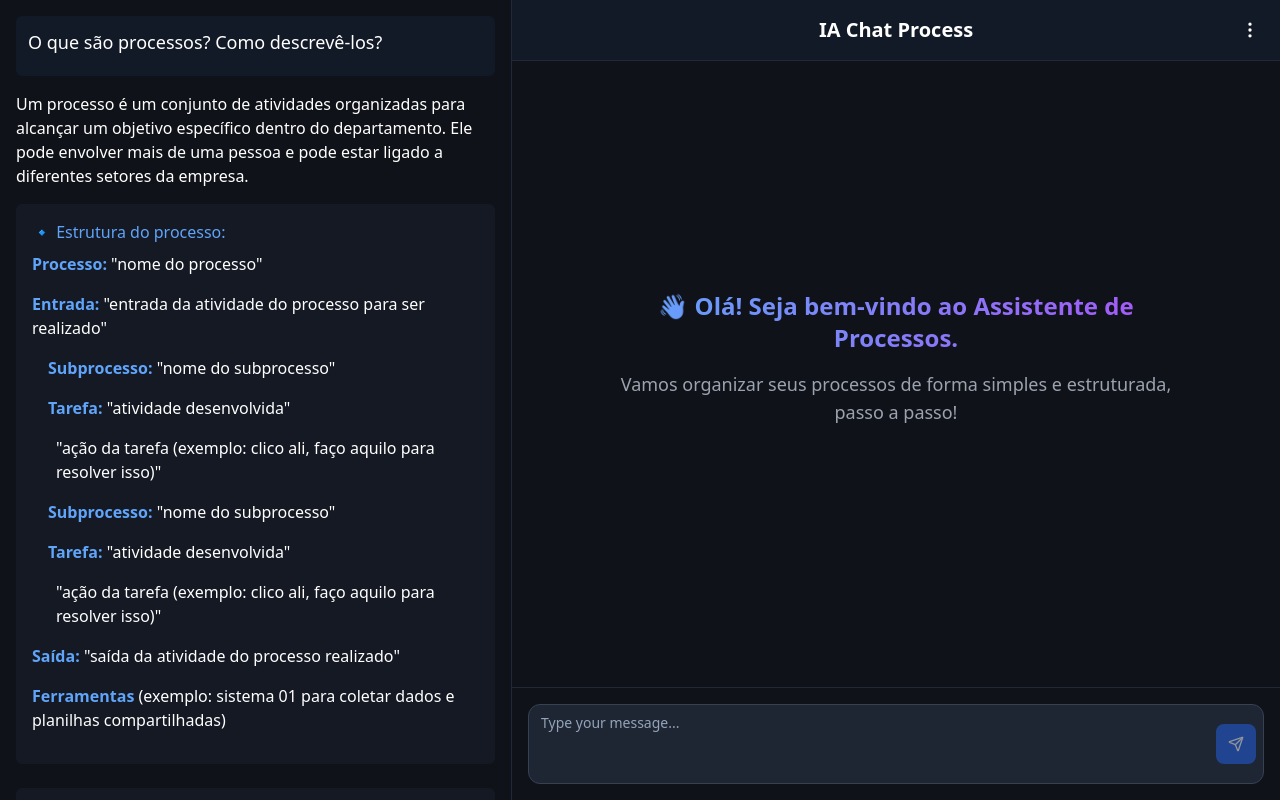
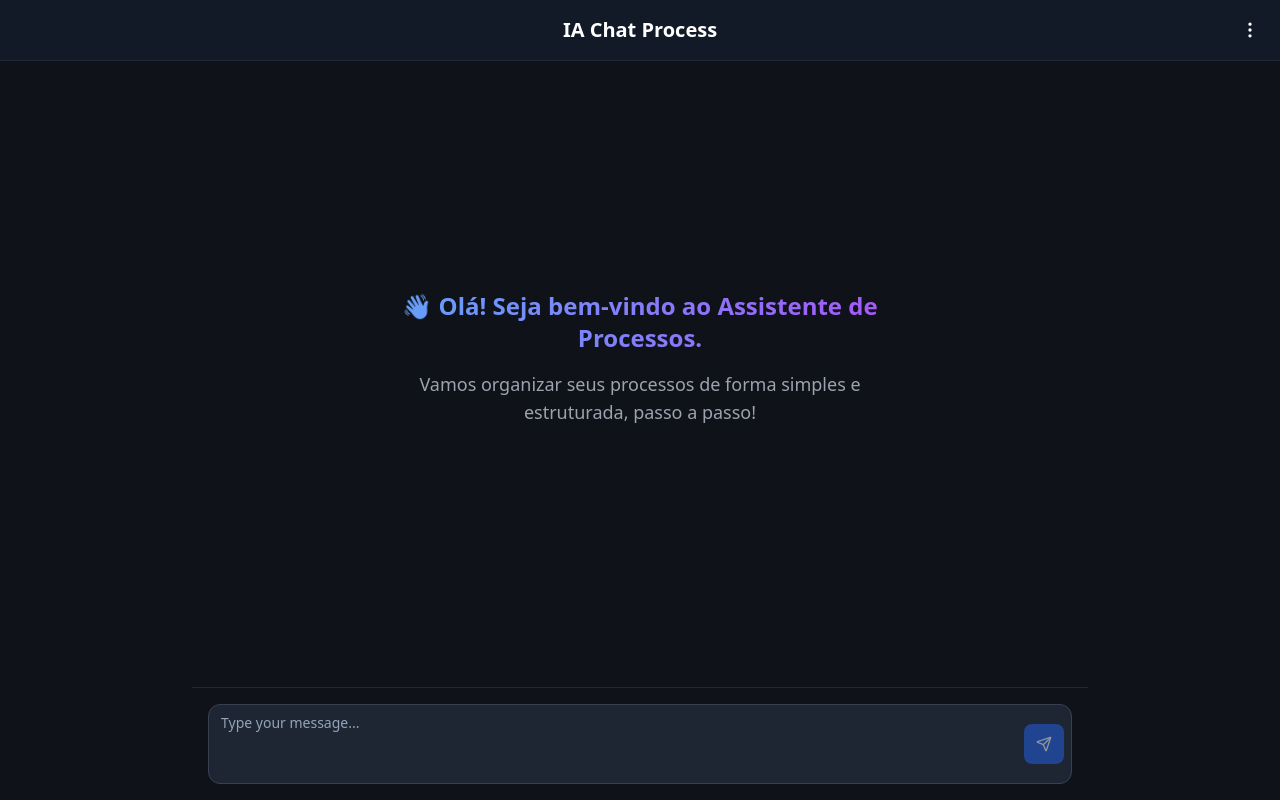
Before and after one commit to luizfjunior/sentinela.chat, a React (Vite) app: page / in a window 1280 px wide. Built offline with nearby package versions, Linux system fonts and the light colour scheme.

Commit message:
Refactor: Centralize chat and remove sidebar
The chat interface was updated to be centered, adaptive to different screen sizes, and the sidebar containing the process guide was removed.

```diff
--- a/src/components/ProcessGuide.tsx
+++ /dev/null
@@ -1,90 +0,0 @@
-
-import React from 'react';
-const ProcessGuide = () => {
-  return <div className="content-section text-gray-200">
-      <p>
-        Um processo é um conjunto de atividades organizadas para alcançar um objetivo específico dentro do departamento.
-        Ele pode envolver mais de uma pessoa e pode estar ligado a diferentes setores da empresa.
-      </p>
-
-      <div className="content-card my-4">
-        <h3 className="text-blue-400 font-medium mb-2">🔹 Estrutura do processo:</h3>
-
-        <p><span className="highlighted-text">Processo:</span> "nome do processo"</p>
-        <p><span className="highlighted-text">Entrada:</span> "entrada da atividade do processo para ser realizado"</p>
-
-        <div className="ml-4 mb-3">
-          <p><span className="highlighted-text">Subprocesso:</span> "nome do subprocesso"</p>
-          <p><span className="highlighted-text">Tarefa:</span> "atividade desenvolvida"</p>
-          <p className="ml-2">"ação da tarefa (exemplo: clico ali, faço aquilo para resolver isso)"</p>
-        </div>
-
-        <div className="ml-4 mb-3">
-          <p><span className="highlighted-text">Subprocesso:</span> "nome do subprocesso"</p>
-          <p><span className="highlighted-text">Tarefa:</span> "atividade desenvolvida"</p>
-          <p className="ml-2">"ação da tarefa (exemplo: clico ali, faço aquilo para resolver isso)"</p>
-        </div>
-
-        <p><span className="highlighted-text">Saída:</span> "saída da atividade do processo realizado"</p>
-
-        <p><span className="highlighted-text">Ferramentas</span> (exemplo: sistema 01 para coletar dados e planilhas compartilhadas)</p>
-      </div>
-
-      <div className="content-card mt-6">
-        <h3 className="text-blue-400 font-medium mb-2">🔹Exemplo de um possível processo realizado e estruturado: </h3>
-
-        <p><span className="highlighted-text">Processo:</span> Acompanhamento Logístico de Pedidos E-commerce (Tático)</p>
-        <p><span className="highlighted-text">Entrada:</span> Pedidos faturados na VTEX e informações de rastreio geradas pelas transportadoras</p>
-
-        <div className="ml-4 mb-3">
-          <p><span className="highlighted-text">Subprocesso:</span> Monitoramento Diário dos Pedidos em Transporte</p>
-          <p><span className="highlighted-text">Tarefa:</span> 1.1 Verificar status dos pedidos com transportadoras</p>
-          <ul className="ml-2 space-y-1">
-            <li>• Acessar o painel de logística (ex: Intelipost, Mandae, Jadlog ou integração via planilha)</li>
-            <li>• Filtrar os pedidos com status "Em transporte" e data de envio até o dia anterior</li>
-            <li>• Validar se há movimentações recentes no rastreio</li>
-            <li>• Identificar pedidos com atraso, sem movimentação ou com status indefinido</li>
-            <li>• Exportar a lista de pedidos com risco logístico (ex: atraso, erro de rota, entrega não realizada)</li>
-          </ul>
-
-          <p><span className="highlighted-text">Tarefa:</span> 1.2 Atualizar relatório de pedidos críticos</p>
-          <ul className="ml-2 space-y-1">
-            <li>• Abrir a planilha compartilhada "Pedidos com Pendência Logística"</li>
-            <li>• Inserir os pedidos identificados no monitoramento, com nome do cliente, status, prazo e SLA</li>
-            <li>• Classificar o tipo de problema (ex: atraso, erro de destino, devolução)</li>
-            <li>• Compartilhar relatório com SAC e time de atendimento para ações preventivas</li>
-            <li>• Atualizar a coluna "status tratativa" conforme evolução do caso</li>
-          </ul>
-        </div>
-
-        <div className="ml-4 mb-3">
-          <p><span className="highlighted-text">Subprocesso:</span> Acionamento e Tratativas com Transportadoras</p>
-          <p><span className="highlighted-text">Tarefa:</span> 2.1 Abrir chamados junto à transportadora</p>
-          <ul className="ml-2 space-y-1">
-            <li>• Acessar o portal ou canal de atendimento da transportadora</li>
-            <li>• Abrir protocolo com número do pedido, rastreio e descrição do problema</li>
-            <li>• Salvar o número do chamado na planilha de pendências e registrar data de abertura</li>
-            <li>• Aguardar resposta e atualizar status da tratativa diariamente</li>
-          </ul>
-
-          <p><span className="highlighted-text">Tarefa:</span> 2.2 Solicitar priorização ou reentrega</p>
-          <ul className="ml-2 space-y-1">
-            <li>• Quando aplicável, solicitar via canal de atendimento a priorização de entrega</li>
-            <li>• Nos casos de devolução por ausência, solicitar nova tentativa</li>
-            <li>• Confirmar retorno da transportadora e atualizar o cliente via SAC ou CRM interno</li>
-            <li>• Encerrar o caso somente após confirmação de entrega ou devolução finalizada</li>
-          </ul>
-        </div>
-
-        <p><span className="highlighted-text">Saída:</span> Pedidos monitorados, tratativas logísticas registradas e pendências solucionadas com transportadoras</p>
-
-        <p className="mt-3"><span className="highlighted-text">Ferramentas:</span></p>
-        <ul className="ml-2">
-          <li>Plataforma de gestão de transporte (Intelipost, Jadlog, Correios)</li>
-          <li>Planilha "Pendências Logísticas"</li>
-          <li>Slack ou e-mail interno para integração com SAC</li>
-        </ul>
-      </div>
-    </div>;
-};
-export default ProcessGuide;
--- a/src/index.css
+++ b/src/index.css
@@ -109,23 +109,3 @@
     opacity: 1;
   }
 }
-
-.content-section {
-  @apply text-white text-sm md:text-base;
-}
-
-.content-section p {
-  @apply mb-4;
-}
-
-.content-card {
-  @apply bg-[#1a1f2c] bg-opacity-60 p-4 rounded-md mb-4;
-}
-
-.highlighted-text {
-  @apply font-semibold text-blue-400;
-}
-
-.emoji-bullet {
-  @apply text-blue-300 mr-1;
-}
--- a/src/pages/Index.tsx
+++ b/src/pages/Index.tsx
@@ -2,7 +2,6 @@
 import { useState, useRef, useEffect } from "react";
 import ChatMessage from "../components/ChatMessage";
 import ChatInput from "../components/ChatInput";
-import ProcessGuide from "../components/ProcessGuide";
 import { toast } from "sonner";
 import { Trash2, MoreVertical } from "lucide-react";
 import {
@@ -100,19 +99,7 @@ const Index = () => {
   };
 
   return (
-    <div className="flex flex-col md:flex-row h-screen bg-[#0f1218] text-white">
-      {/* Left Side - Process Guide */}
-      <div className="md:w-2/5 p-4 overflow-y-auto border-r border-gray-800">
-        <div className="bg-[#131a27] p-3 rounded-md mb-4">
-          <h2 className="text-lg font-medium mb-2">O que são processos? Como descrevê-los?</h2>
-        </div>
-        <div className="space-y-4 text-sm">
-          <ProcessGuide />
-        </div>
-      </div>
-
-      {/* Right Side - Chat Interface */}
-      <div className="flex flex-col md:w-3/5 h-full">
+    <div className="flex flex-col h-screen bg-[#0f1218] text-white w-full">
       {/* Header */}
       <header className="bg-[#131a27] p-4 border-b border-gray-800 flex items-center justify-between">
         <div className="w-10">
@@ -137,10 +124,10 @@ const Index = () => {
       </header>
 
       {/* Chat Messages */}
-        <div className="flex-1 overflow-y-auto p-4 space-y-4">
+      <div className="flex-1 overflow-y-auto p-4 space-y-4 max-w-4xl mx-auto w-full">
         {messages.length === 0 ? (
           <div className="flex items-center justify-center h-full">
-              <div className="text-center max-w-xl mx-auto space-y-4">
+            <div className="text-center max-w-xl mx-auto space-y-4 px-4">
               <h2 className="font-bold bg-gradient-to-r from-blue-400 to-purple-500 bg-clip-text text-transparent text-2xl">👋 Olá! Seja bem-vindo ao Assistente de Processos.</h2>
               <p className="text-gray-400 text-lg">Vamos organizar seus processos de forma simples e estruturada, passo a passo!</p>
             </div>
@@ -164,9 +151,8 @@ const Index = () => {
       </div>
 
       {/* Chat Input */}
-        <div className="p-4 border-t border-gray-800">
+      <div className="p-4 border-t border-gray-800 max-w-4xl mx-auto w-full">
         <ChatInput onSendMessage={handleSendMessage} isLoading={loading} />
-        </div>
       </div>
     </div>
   );
```
Lines whose indentation alone changed are shown as unchanged.
